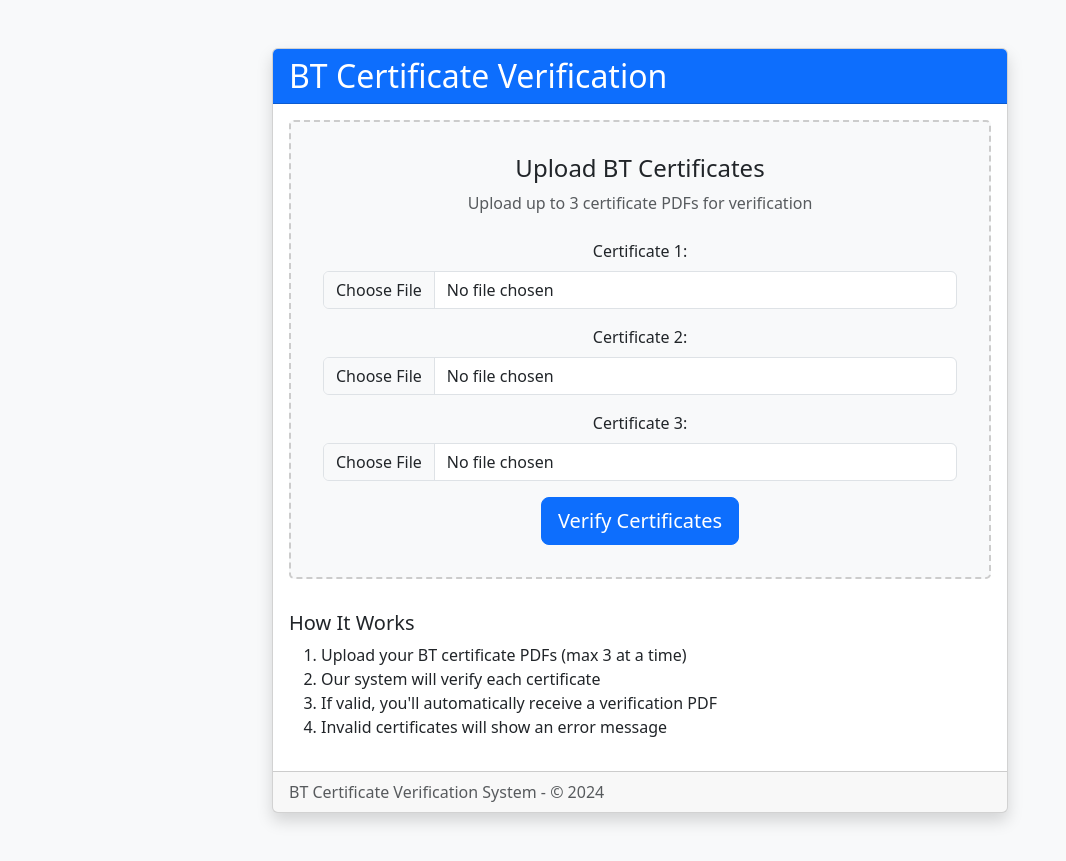
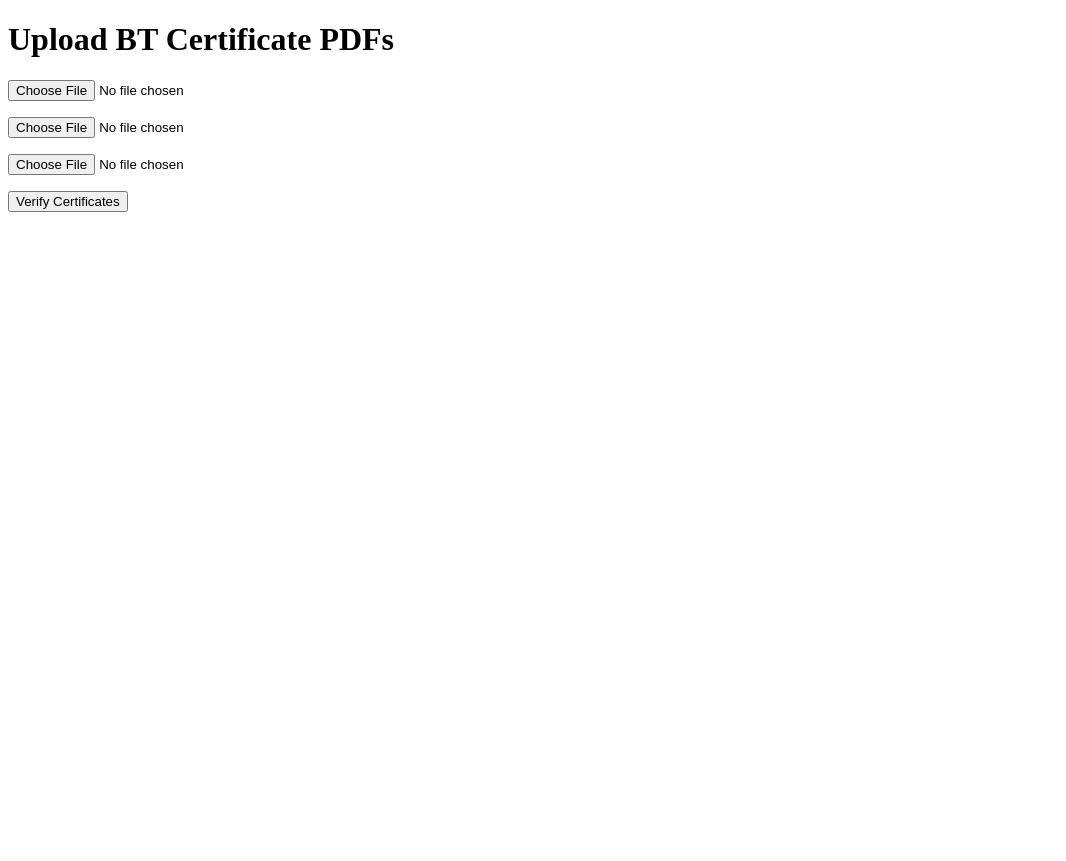
Before and after one commit to prabhu4302/pdf_extractor, a Flask app: page / in a window 1280 px wide. Shown: the whole page, without its empty margins (0-1066 px from the left). After the commit the page ends 212 px from the top, so only its background shows below. Run offline with Flask 3, Linux system fonts and the light colour scheme; some libraries are stand-ins or nearby versions.

Commit message:
Update index.html

```diff
--- a/templates/index.html
+++ b/templates/index.html
@@ -1,89 +1,15 @@
 <!DOCTYPE html>
-<html lang="en">
+<html>
 <head>
-    <meta charset="UTF-8">
-    <meta name="viewport" content="width=device-width, initial-scale=1.0">
-    <title>BT Certificate Verification</title>
-    <link href="https://cdn.jsdelivr.net/npm/bootstrap@5.3.0/dist/css/bootstrap.min.css" rel="stylesheet">
-    <style>
-        .upload-area {
-            border: 2px dashed #ccc;
-            border-radius: 5px;
-            padding: 2rem;
-            text-align: center;
-            margin-bottom: 2rem;
-            background-color: #f8f9fa;
-        }
-        .upload-area:hover {
-            border-color: #0d6efd;
-            background-color: #e9ecef;
-        }
-        .status-badge {
-            font-size: 0.9rem;
-            margin-left: 10px;
-        }
-    </style>
+    <title>BT Certificate Verifier</title>
 </head>
-<body class="bg-light">
-    <div class="container py-5">
-        <div class="row justify-content-center">
-            <div class="col-lg-8">
-                <div class="card shadow">
-                    <div class="card-header bg-primary text-white">
-                        <h2 class="mb-0">BT Certificate Verification</h2>
-                    </div>
-                    <div class="card-body">
-                        {% with messages = get_flashed_messages(with_categories=true) %}
-                            {% if messages %}
-                                {% for category, message in messages %}
-                                    <div class="alert alert-{{ 'danger' if category == 'error' else 'info' }} alert-dismissible fade show">
-                                        {{ message }}
-                                        <button type="button" class="btn-close" data-bs-dismiss="alert"></button>
-                                    </div>
-                                {% endfor %}
-                            {% endif %}
-                        {% endwith %}
-
-                        <div class="upload-area">
-                            <h4>Upload BT Certificates</h4>
-                            <p class="text-muted">Upload up to 3 certificate PDFs for verification</p>
-                            <form method="post" enctype="multipart/form-data" class="mt-4">
-                                <div class="mb-3">
-                                    <label class="form-label">Certificate 1:</label>
-                                    <input class="form-control" type="file" name="pdf_file_1" accept=".pdf">
-                                </div>
-                                <div class="mb-3">
-                                    <label class="form-label">Certificate 2:</label>
-                                    <input class="form-control" type="file" name="pdf_file_2" accept=".pdf">
-                                </div>
-                                <div class="mb-3">
-                                    <label class="form-label">Certificate 3:</label>
-                                    <input class="form-control" type="file" name="pdf_file_3" accept=".pdf">
-                                </div>
-                                <button class="btn btn-primary btn-lg" type="submit">
-                                    <i class="bi bi-upload"></i> Verify Certificates
-                                </button>
-                            </form>
-                        </div>
-
-                        <div class="mt-4">
-                            <h5>How It Works</h5>
-                            <ol>
-                                <li>Upload your BT certificate PDFs (max 3 at a time)</li>
-                                <li>Our system will verify each certificate</li>
-                                <li>If valid, you'll automatically receive a verification PDF</li>
-                                <li>Invalid certificates will show an error message</li>
-                            </ol>
-                        </div>
-                    </div>
-                    <div class="card-footer text-muted">
-                        BT Certificate Verification System - © 2024
-                    </div>
-                </div>
-            </div>
-        </div>
-    </div>
-
-    <script src="https://cdn.jsdelivr.net/npm/bootstrap@5.3.0/dist/js/bootstrap.bundle.min.js"></script>
+<body>
+    <h1>Upload BT Certificate PDFs</h1>
+    <form method="POST" enctype="multipart/form-data">
+        <p><input type="file" name="pdf_file_1"></p>
+        <p><input type="file" name="pdf_file_2"></p>
+        <p><input type="file" name="pdf_file_3"></p>
+        <p><button type="submit">Verify Certificates</button></p>
+    </form>
 </body>
 </html>
```
